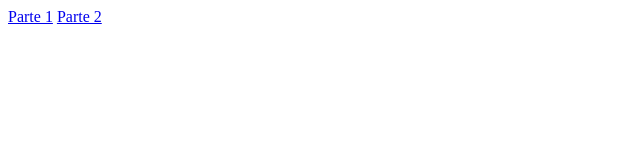
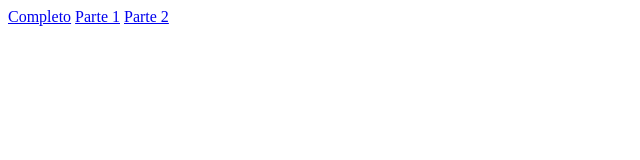
Before and after one commit to abreulima/ivanabreu.eu, a plain HTML site: page lego/index.html in a window 1280 px wide. Shown: the full height of the page, 0-640 px from the left. Drawn offline with Linux system fonts and the light colour scheme.

Commit message:
Update index.html

```diff
--- a/lego/index.html
+++ b/lego/index.html
@@ -1,2 +1,3 @@
+<a href="Completo.pdf">Completo</a>
 <a href="https://github.com/abreulima/ivanabreu.eu/blob/main/lego/5%20-%20Seguidor%20de%20linhas.pdf">Parte 1</a>
 <a href="https://github.com/abreulima/ivanabreu.eu/blob/main/lego/5%2C1%20-%20Seguidor%20de%20Linhas.pdf">Parte 2</a>
```
